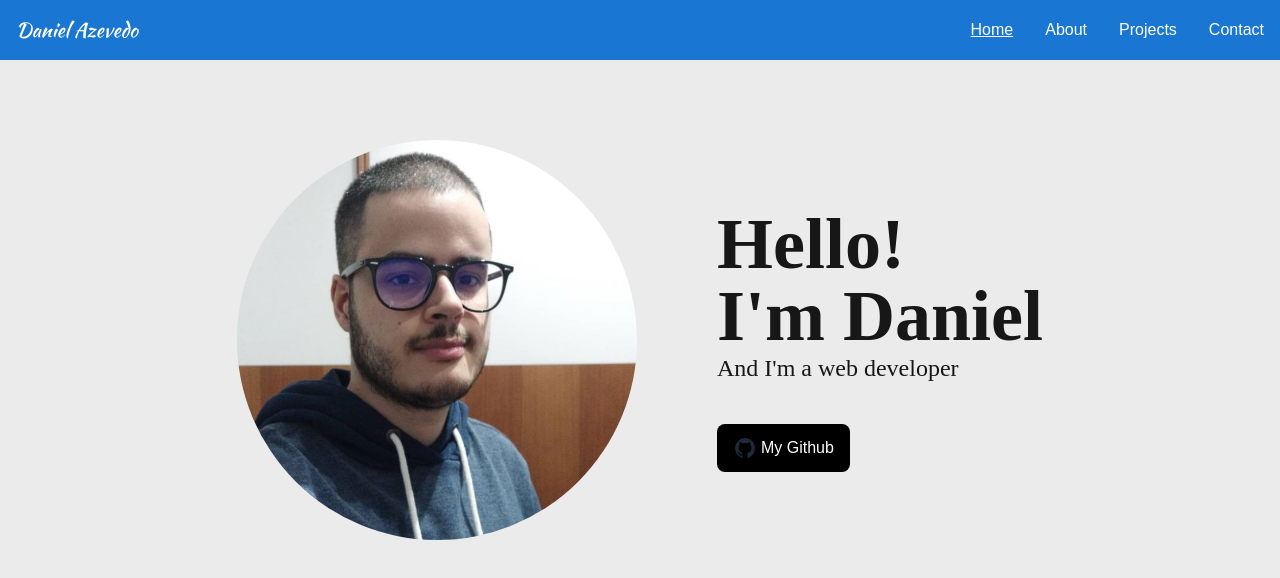
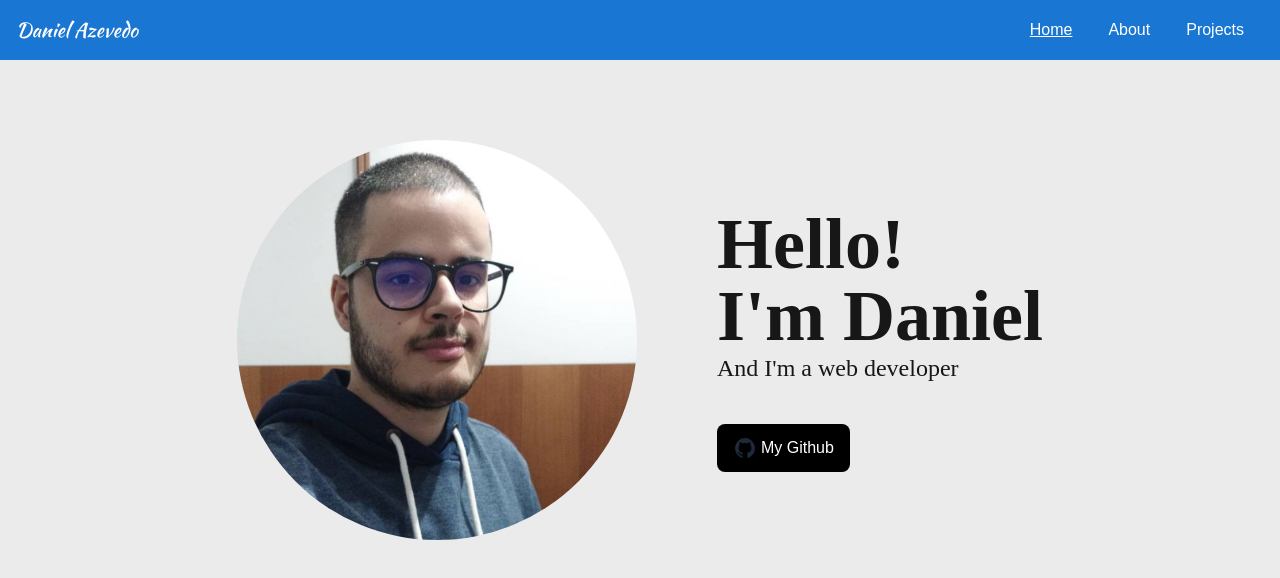
Before and after one commit to daniazevedo43/my-portfolio-website, a Next.js app: page / in a window 1280 px wide. Shown: the top 578 px of the page. Built offline with nearby package versions, Linux system fonts and the light colour scheme.

Commit message:
Navbar fix

```diff
--- a/src/ui/navbar.tsx
+++ b/src/ui/navbar.tsx
@@ -21,19 +21,18 @@ export default function Navbar() {
 
   return (
     <div>
-        <nav className="flex items-center justify-between flex-wrap bg-[#1976d2] p-4">
+        <nav className="flex justify-between flex-wrap bg-[#1976d2] p-4">
             <Link href="/" className="flex items-center flex-shrink-0 text-white mr-6">
                 <span className={`${kaushan.className} text-xl`}>Daniel Azevedo</span>
             </Link>
-            <div className="block lg:hidden">
+            <div className="sm:hidden">
                 <button
                     onClick={handleClick}
-                    className="flex items-center px-3 py-2 rounded text-white border-teal-400 hover:text-white hover:border-white"
+                    className="px-3 py-2 text-white"
                 >
                     {!isOpen ? (
                         <svg
                             className="fill-current h-5 w-5"
-                            viewBox="0 0 20 20"
                             xmlns="http://www.w3.org/2000/svg"
                         >
                             <title>Menu</title>
@@ -42,8 +41,7 @@ export default function Navbar() {
                     ) :
                     (
                         <svg
-                            className="fill-current h-5 w-5"
-                            viewBox="0 0 20 20"
+                            className="h-5 w-5"
                         >
                             <title>Close</title>
                             <path
@@ -59,39 +57,44 @@ export default function Navbar() {
             </div>
             <div className={` ${
                 isOpen ? '' : 'hidden'
-            }   w-full lg:inline-flex lg:flex-grow lg:w-auto`}>
-            <div className='lg:inline-flex lg:flex-row lg:ml-auto lg:w-auto w-full lg:items-center items-start  flex flex-col lg:h-auto'>
+            }   w-full sm:inline-flex sm:w-auto`}>
+            <div className='sm:flex-row w-full sm:items-center flex flex-col'>
+                <div className='mr-9'>
                     <Link
                         href="/"
                         className={
                             pathname === '/' ?
-                        "block mt-4 lg:inline-block lg:mt-0 text-white hover:text-white mr-8 underline" :
-                        "block mt-4 lg:inline-block lg:mt-0 text-white hover:text-white mr-8"
+                            "block mt-4 sm:mt-0 text-white underline" :
+                            "sm:mt-0 text-white"
                         }
                     >
                         Home
                     </Link>
+                </div>
+                <div className='mr-9'>
                     <Link
                         href="/about"
                         className={
                             pathname === '/about' ?
-                        "block mt-4 lg:inline-block lg:mt-0 text-white hover:text-white mr-8 underline" :
-                        "block mt-4 lg:inline-block lg:mt-0 text-white hover:text-white mr-8"
+                            "block mt-4 sm:mt-0 text-white underline" :
+                            "block mt-4 sm:mt-0 text-white"
                         }
                     >
                         About
                     </Link>
+                </div>
+                <div className='mr-5'>
                     <Link
-                    href="/"
-                    className="block mt-4 lg:inline-block lg:mt-0 text-white hover:text-white mr-8">
+                        href="/projects"
+                        className={
+                            pathname === '/projects' ?
+                            "block mt-4 sm:mt-0 text-white underline" :
+                            "block mt-4 sm:mt-0 text-white"
+                        }
+                    >
                         Projects
                     </Link>
-                <Link
-                    href="/"
-                    className="block mt-4 lg:inline-block lg:mt-0 text-white hover:text-white"
-                >
-                    Contact
-                </Link>
+                </div>
             </div>
           </div>
         </nav>
```
Lines whose indentation alone changed are shown as unchanged.
